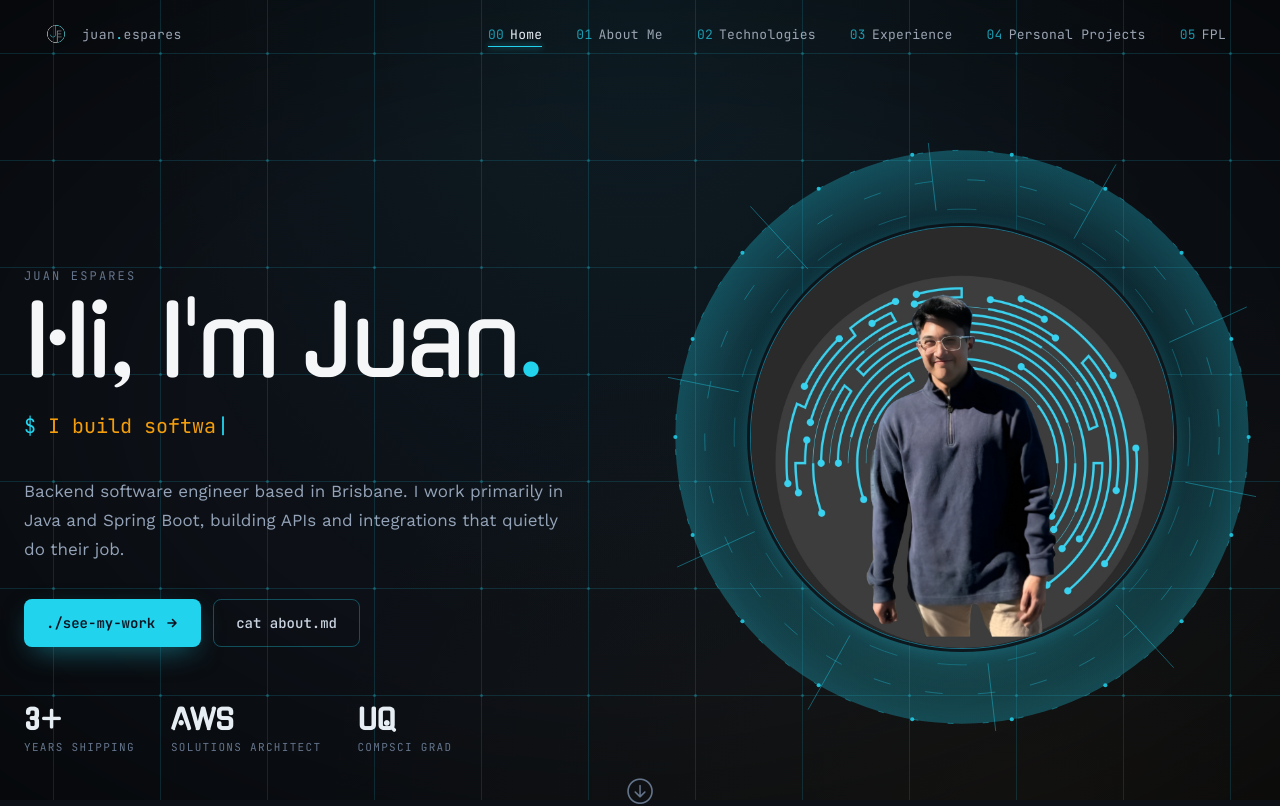
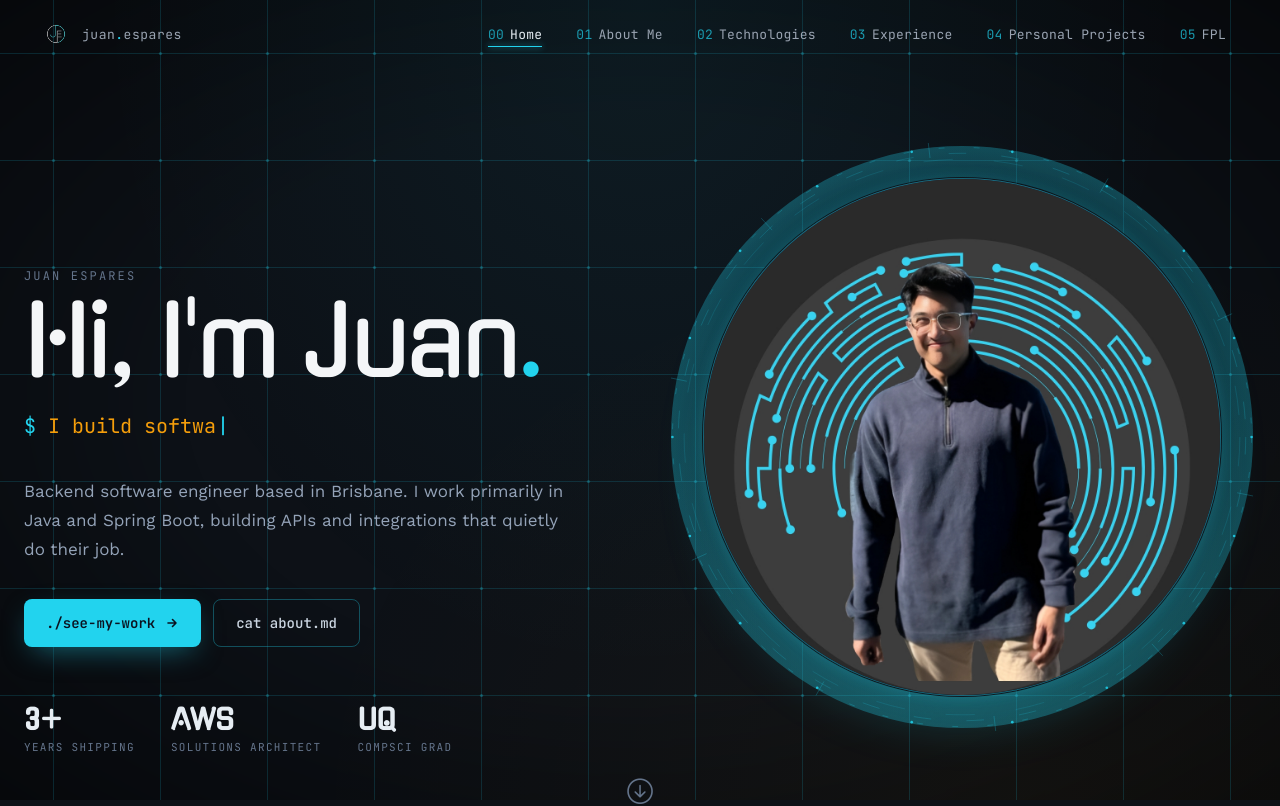
Before and after one commit to juanE98/website-portfolio, a Next.js app: page /website-portfolio/ in a window 1280 px wide. Shown: the top 806 px of the page. Built offline with nearby package versions, Linux system fonts and the light colour scheme.

Commit message:
feat: enlarge portrait, thin animated cyan border, drop email from footer

```diff
--- a/src/components/Footer/Footer.module.scss
+++ b/src/components/Footer/Footer.module.scss
@@ -27,22 +27,6 @@
   color: #f4f6f8;
   letter-spacing: -0.02em;
   line-height: 1.1;
-}
-
-.emailWrap {
-  margin-top: 8px;
-  color: $muted;
-}
-
-.email {
-  color: $accent;
-  text-decoration: none;
-  font-family: var(--font-jetbrains-mono), monospace;
-  font-size: 14px;
-
-  &:hover {
-    text-decoration: underline;
-  }
 }
 
 .socialIcons {
--- a/src/components/Footer/Footer.tsx
+++ b/src/components/Footer/Footer.tsx
@@ -5,12 +5,7 @@ export default function Footer() {
     <footer className={styles.footer}>
       <div className={styles.topRow}>
         <div className={styles.contact}>
-          <div className={styles.heading}>Let&apos;s chat.</div>
-          <div className={styles.emailWrap}>
-            <a href="mailto:espares.julo@gmail.com" className={styles.email}>
-              espares.julo@gmail.com
-            </a>
-          </div>
+          <div className={styles.heading}>Let&apos;s connect.</div>
         </div>
         <div className={styles.socialIcons}>
           <a
--- a/src/components/Home/Home.module.scss
+++ b/src/components/Home/Home.module.scss
@@ -217,7 +217,7 @@ $border-soft: #1e293b;
   position: relative;
   aspect-ratio: 1 / 1;
   width: 100%;
-  max-width: 620px;
+  max-width: 720px;
   margin-left: auto;
 
   &:hover .portraitRing {
@@ -237,13 +237,13 @@ $border-soft: #1e293b;
 
 .portraitPhotoWrapper {
   position: absolute;
-  inset: 14%;
+  inset: 6%;
   border-radius: 50%;
   overflow: hidden;
-  border: 1px solid rgba(34, 211, 238, 0.45);
+  border: 0.5px solid rgba(34, 211, 238, 0.4);
   box-shadow:
-    0 0 0 3px rgba(13, 17, 23, 0.9),
-    0 0 18px rgba(34, 211, 238, 0.25),
+    0 0 0 1px rgba(13, 17, 23, 0.9),
+    0 0 14px rgba(34, 211, 238, 0.2),
     0 30px 60px -20px rgba(34, 211, 238, 0.4);
   background: radial-gradient(circle at 50% 30%, #1e293b, #0b1220);
 }
@@ -299,7 +299,7 @@ $border-soft: #1e293b;
 
   .portraitStack {
     margin: 0 auto;
-    max-width: 360px;
+    max-width: 440px;
   }
 
   .blurb {
@@ -333,7 +333,7 @@ $border-soft: #1e293b;
   }
 
   .portraitStack {
-    max-width: 300px;
+    max-width: 360px;
   }
 
   .buttonRow {
--- a/src/components/Home/Home.tsx
+++ b/src/components/Home/Home.tsx
@@ -88,32 +88,32 @@ function PortraitStack() {
             <stop offset="100%" stopColor={ACCENT} stopOpacity="0.3" />
           </radialGradient>
         </defs>
-        <circle cx="200" cy="200" r="195" fill="url(#ringGlow)" />
-        {[195, 175, 155, 135].map((r, i) => (
-          <g key={r} opacity={0.55 - i * 0.1}>
+        <circle cx="200" cy="200" r="198" fill="url(#ringGlow)" />
+        {[197, 193, 189].map((r, i) => (
+          <g key={r} opacity={0.55 - i * 0.12}>
             <circle
               cx="200"
               cy="200"
               r={r}
               fill="none"
               stroke={ACCENT}
-              strokeWidth="0.5"
+              strokeWidth="0.3"
               strokeDasharray={`${4 + i * 8} ${20 + i * 4}`}
             />
           </g>
         ))}
         {Array.from({ length: 18 }).map((_, i) => {
           const angle = (i / 18) * Math.PI * 2;
-          const x = (200 + Math.cos(angle) * 195).toFixed(3);
-          const y = (200 + Math.sin(angle) * 195).toFixed(3);
-          return <circle key={i} cx={x} cy={y} r="1.4" fill={ACCENT} fillOpacity="0.85" />;
+          const x = (200 + Math.cos(angle) * 197).toFixed(3);
+          const y = (200 + Math.sin(angle) * 197).toFixed(3);
+          return <circle key={i} cx={x} cy={y} r="0.9" fill={ACCENT} fillOpacity="0.85" />;
         })}
         {Array.from({ length: 10 }).map((_, i) => {
           const angle = (i / 10) * Math.PI * 2 + 0.2;
-          const x1 = (200 + Math.cos(angle) * 155).toFixed(3);
-          const y1 = (200 + Math.sin(angle) * 155).toFixed(3);
-          const x2 = (200 + Math.cos(angle) * 213).toFixed(3);
-          const y2 = (200 + Math.sin(angle) * 213).toFixed(3);
+          const x1 = (200 + Math.cos(angle) * 191).toFixed(3);
+          const y1 = (200 + Math.sin(angle) * 191).toFixed(3);
+          const x2 = (200 + Math.cos(angle) * 202).toFixed(3);
+          const y2 = (200 + Math.sin(angle) * 202).toFixed(3);
           return (
             <line
               key={i}
@@ -122,7 +122,7 @@ function PortraitStack() {
               x2={x2}
               y2={y2}
               stroke={ACCENT}
-              strokeWidth="0.5"
+              strokeWidth="0.3"
               opacity="0.55"
             />
           );
```
